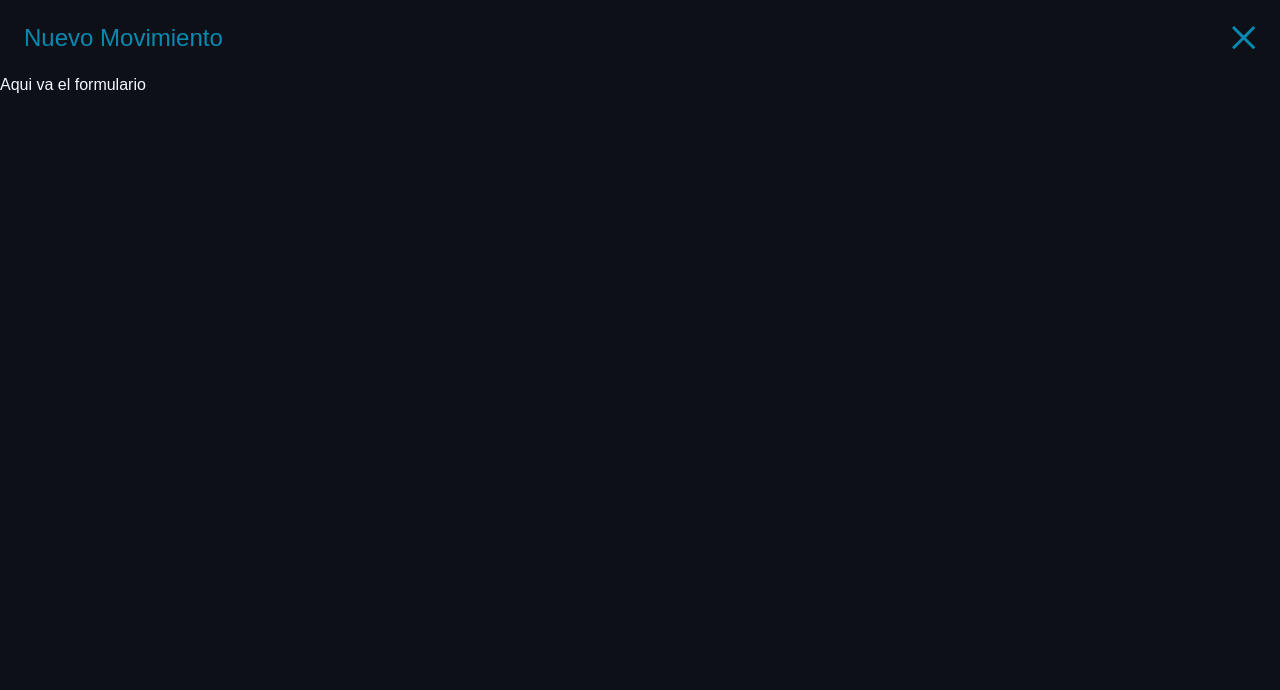
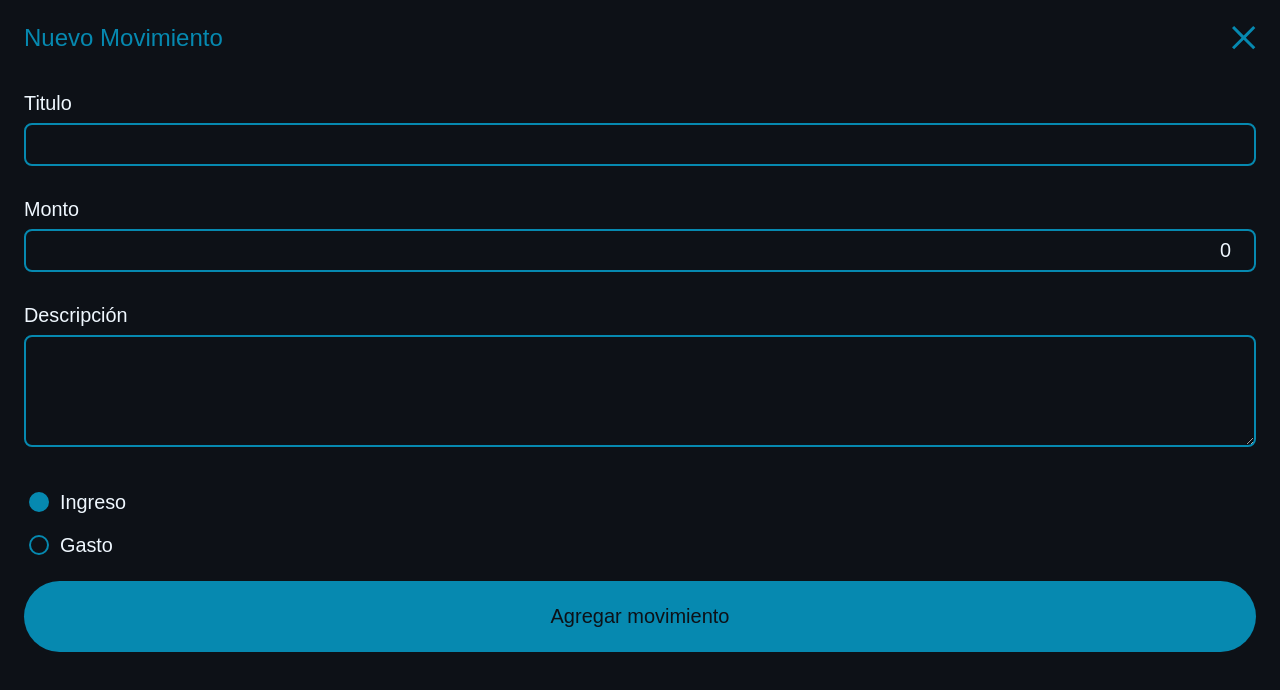
Before and after one commit to AdrianGerman/cashflow-vue3, a Vue app: page / in a window 1280 px wide. Both pictures are taken after a click on the button "Agregar movimiento". Shown: the top 690 px of the page. Built offline with nearby package versions, Linux system fonts and the light colour scheme.

Commit message:
add form

```diff
--- a/src/components/Action.vue
+++ b/src/components/Action.vue
@@ -2,7 +2,33 @@
   <button @click="showModal = true">Agregar movimiento</button>
   <teleport to="#app">
     <Modal v-show="showModal" @close="showModal = false">
-      Aqui va el formulario
+      <form @submit.prevent="submit">
+        <div class="field">
+          <label>Titulo</label>
+          <input type="text" v-model="title" />
+        </div>
+        <div class="field">
+          <label>Monto</label>
+          <input type="number" v-model="amount" />
+        </div>
+        <div class="field">
+          <label>Descripción</label>
+          <textarea rows="4" v-model="description"></textarea>
+        </div>
+        <div class="field">
+          <label class="radio-label">
+            <input type="radio" v-model="movementType" value="Ingreso" />
+            <span>Ingreso</span>
+          </label>
+          <label class="radio-label">
+            <input type="radio" v-model="movementType" value="Gasto" />
+            <span>Gasto</span>
+          </label>
+        </div>
+        <div class="action">
+          <button>Agregar movimiento</button>
+        </div>
+      </form>
     </Modal>
   </teleport>
 </template>
@@ -12,6 +38,14 @@
 import Modal from "./Modal.vue";
 
 const showModal = ref(false);
+const title = ref("");
+const amount = ref(0);
+const description = ref("");
+const movementType = ref("Ingreso");
+
+const submit = () => {
+  showModal.value = !showModal.value;
+};
 </script>
 
 <style scoped>
@@ -52,6 +86,8 @@
   border: 2px solid var(--brand-blue);
   border-radius: 8px;
   padding: 8px;
+  background-color: rgb(13, 17, 23);
+  color: aliceblue;
 }
 
 input[type="number"] {
```
